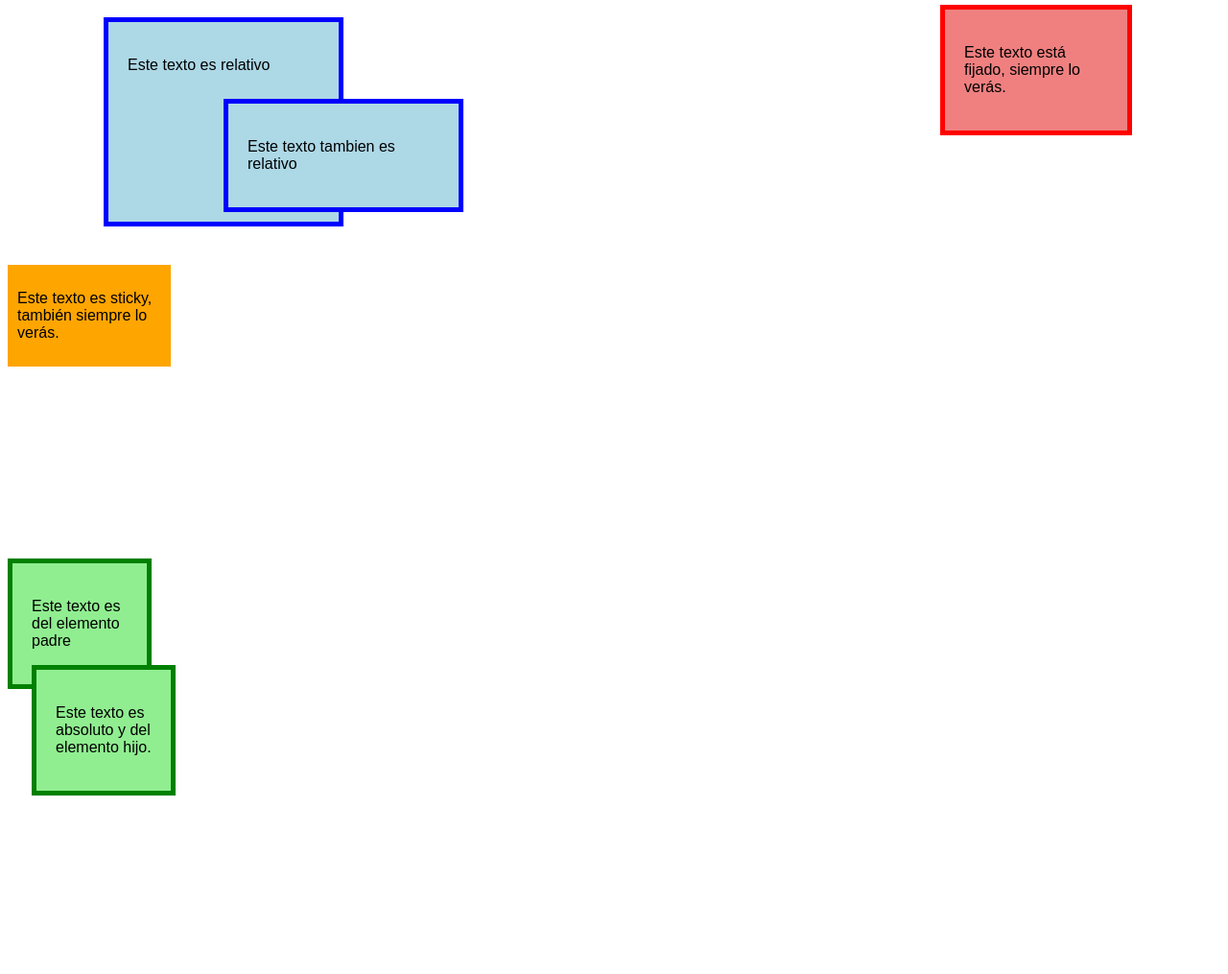
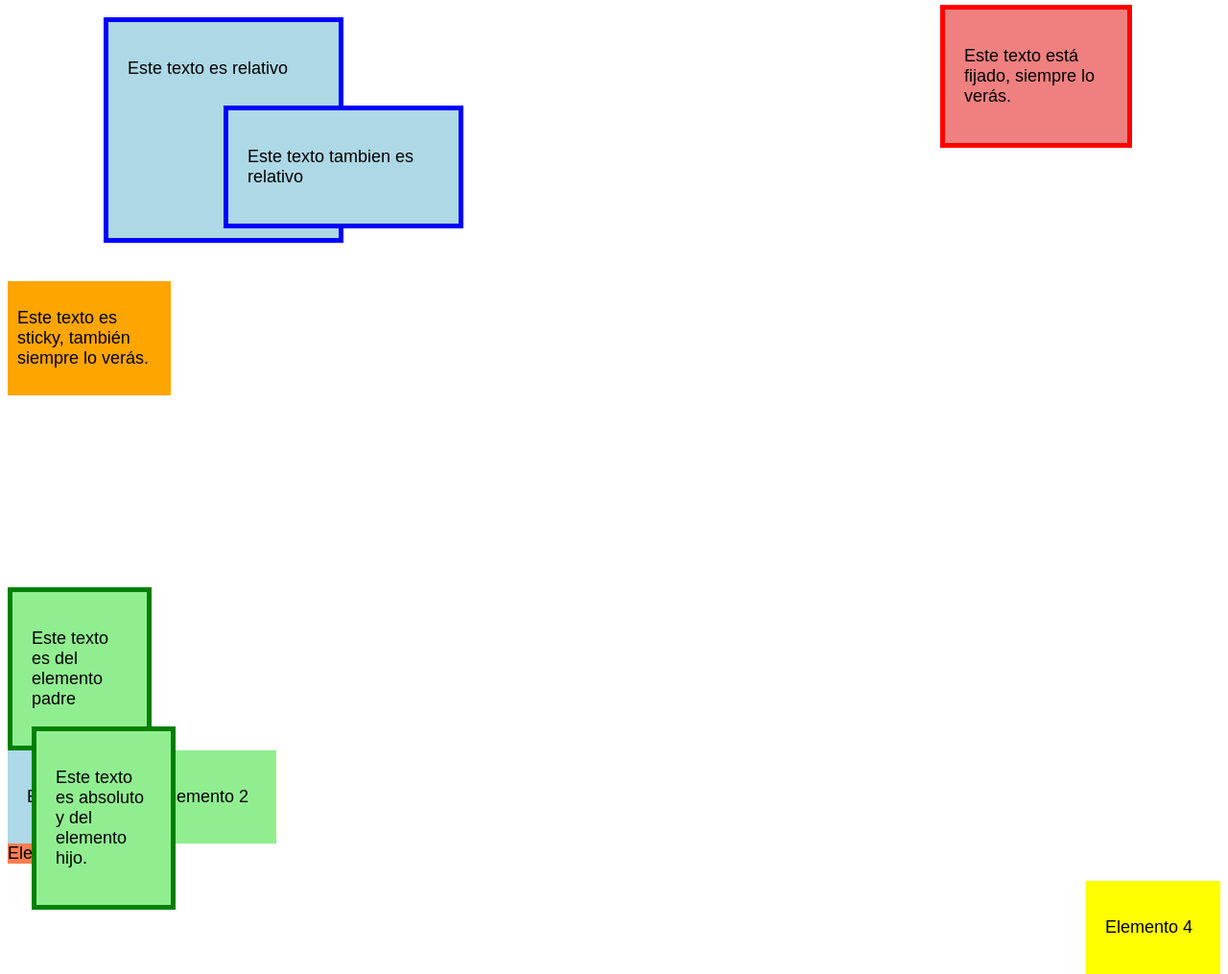
Before and after one commit to KillerZeus666/programacionWeb, a plain HTML site: page html/modulo3/posicionamiento.html in a window 1280 px wide. Shown: the whole page at 96% size. Before the commit the page ends 800 px from the top, so only its background shows below. Drawn offline with Linux system fonts and the light colour scheme; files that its build step writes are made by us from their sources.

Commit message:
Agregando posicionamiento flotante

```diff
--- a/assets/modulo3/posicionamiento.css
+++ b/assets/modulo3/posicionamiento.css
@@ -44,3 +44,33 @@ body{
     margin-top: 0px;
     position: absolute;
   }
+  body{
+    font-family: sans-serif;
+    font-size: 18px;
+  }
+
+  .uno{
+    background-color: lightblue;
+    padding: 20px;
+    width: 100px;
+    float: left;
+  }
+
+  .dos{
+    background-color: lightgreen;
+    padding: 20px;
+    width: 100px;
+    float: left;
+  }
+
+  .tres{
+    background-color: coral;
+    width: 100px;
+  }
+
+  .cuatro{
+    background-color: yellow;
+    padding: 20px;
+    width: 100px;
+    float: right;
+  }
--- a/html/modulo3/posicionamiento.html
+++ b/html/modulo3/posicionamiento.html
@@ -1,5 +1,5 @@
 <!-- Posicionamiento Relativo -->
-<link rel="stylesheet" href="../../assets/modulo2/posicionamiento.css">
+<link rel="stylesheet" href="../../assets/modulo3/posicionamiento.css">
 
 <div class="relativo">
     <p>Este texto es relativo<p>
@@ -22,3 +22,21 @@
     <p>Este texto es absoluto y del elemento hijo.<p>
     </div>
   </div>
+
+    <!--posicionamiento flotante-->
+
+  <div class="uno">
+    <p>Elemento 1 </p>
+  </div>
+
+  <div class="dos">
+    <p>Elemento 2 </p>
+  </div>
+
+  <div class="tres">
+    <p>Elemento 3</p>
+  </div>
+
+  <div class="cuatro">
+    <p>Elemento 4</p>
+  </div>
```
